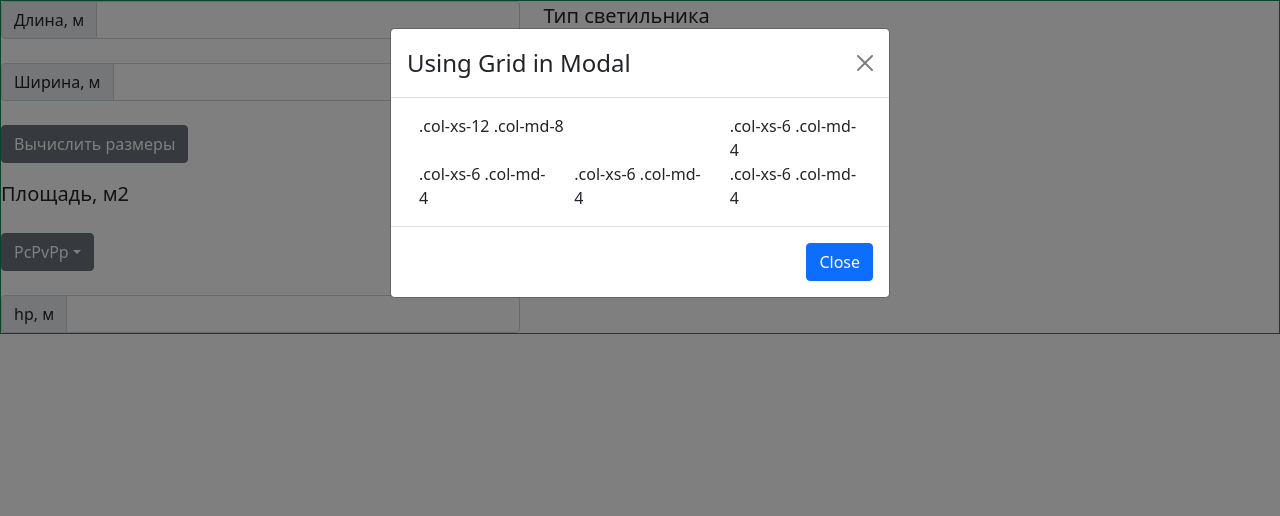
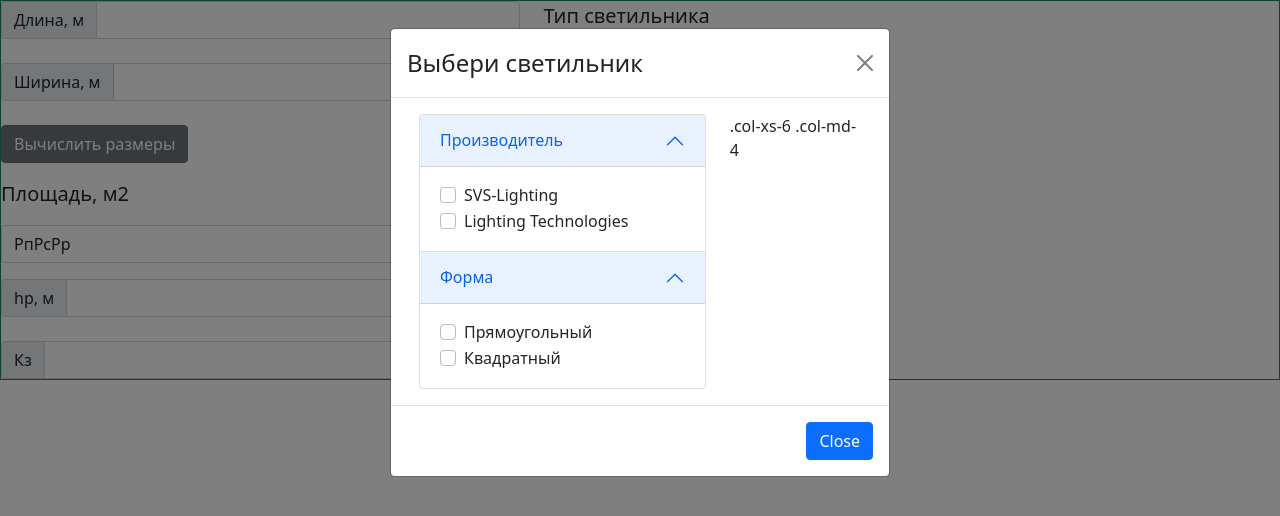
Before and after one commit to dmitrymaslakov/ElectricalEngineerTools-v2.0, a React (Create React App) app in the folder UserInterface/: page / in a window 1280 px wide. Both pictures are taken after a click on the button "Выбрать светильник". Shown: the top 516 px of the page. Built offline with nearby package versions, Linux system fonts and the light colour scheme.

Commit message:
Work with Modal in Luminaire

```diff
--- a/UserInterface/src/components/Luminaire.jsx
+++ b/UserInterface/src/components/Luminaire.jsx
@@ -4,32 +4,42 @@ import Modal from 'react-bootstrap/Modal'
 import Row from 'react-bootstrap/Row'
 import Col from 'react-bootstrap/Col'
 import Container from 'react-bootstrap/Container'
+import Accordion from 'react-bootstrap/Accordion'
+import Form from 'react-bootstrap/Form'
 
 function MydModalWithGrid(props) {
     return (
         <Modal {...props} aria-labelledby="contained-modal-title-vcenter">
             <Modal.Header closeButton>
                 <Modal.Title id="contained-modal-title-vcenter">
-                    Using Grid in Modal
+                    Выбери светильник
                 </Modal.Title>
             </Modal.Header>
-            <Modal.Body className="show-grid">
+            <Modal.Body>
                 <Container>
                     <Row>
                         <Col xs={12} md={8}>
-                            .col-xs-12 .col-md-8
-                        </Col>
-                        <Col xs={6} md={4}>
-                            .col-xs-6 .col-md-4
-                        </Col>
-                    </Row>
-
-                    <Row>
-                        <Col xs={6} md={4}>
-                            .col-xs-6 .col-md-4
-                        </Col>
-                        <Col xs={6} md={4}>
-                            .col-xs-6 .col-md-4
+                            <Accordion defaultActiveKey={['0', '1']} alwaysOpen>
+                                <Accordion.Item eventKey="0"y
+                                >
+                                    <Accordion.Header>Производитель</Accordion.Header>
+                                    <Accordion.Body>
+                                        <Form>
+                                            <Form.Check type='checkbox' label='SVS-Lighting' />
+                                            <Form.Check type='checkbox' label='Lighting Technologies' />
+                                        </Form>
+                                    </Accordion.Body>
+                                </Accordion.Item>
+                                <Accordion.Item eventKey="1">
+                                    <Accordion.Header>Форма</Accordion.Header>
+                                    <Accordion.Body>
+                                        <Form>
+                                            <Form.Check type='checkbox' label='Прямоугольный' />
+                                            <Form.Check type='checkbox' label='Квадратный' />
+                                        </Form>
+                                    </Accordion.Body>
+                                </Accordion.Item>
+                            </Accordion>
                         </Col>
                         <Col xs={6} md={4}>
                             .col-xs-6 .col-md-4
--- a/UserInterface/src/components/Room.jsx
+++ b/UserInterface/src/components/Room.jsx
@@ -13,33 +13,33 @@ const Room = () => {
         <>
             <InputGroup>
                 <InputGroup.Text>Длина, м</InputGroup.Text>
-                <FormControl/>
+                <FormControl />
             </InputGroup>
             <br />
             <InputGroup>
                 <InputGroup.Text>Ширина, м</InputGroup.Text>
-                <FormControl/>
+                <FormControl />
             </InputGroup>
             <br />
             <Button variant='secondary' className='mb-3'>Вычислить размеры</Button>
             <br />
             <label className='fs-5'>Площадь, м2</label>
             <br />
-            <Dropdown className='py-4'>
-                <Dropdown.Toggle variant='secondary'>
-                    PcPvPp
-                </Dropdown.Toggle>
-                <Dropdown.Menu>
-                    <Dropdown.Item>10-30-50</Dropdown.Item>
-                    <Dropdown.Item>30-50-50</Dropdown.Item>
-                    <Dropdown.Item>30-50-70</Dropdown.Item>
-                </Dropdown.Menu>
-            </Dropdown>
+            <Form.Select className='my-3'>
+                <option>РпРсРр</option>
+                <option>10-30-30</option>
+                <option>30-50-50</option>
+                <option>30-50-70</option>
+            </Form.Select>
             <InputGroup>
                 <InputGroup.Text>hp, м</InputGroup.Text>
-                <FormControl/>
+                <FormControl />
             </InputGroup>
-
+            <br />
+            <InputGroup>
+                <InputGroup.Text>Кз</InputGroup.Text>
+                <FormControl />
+            </InputGroup>
         </>
     )
 }
```
